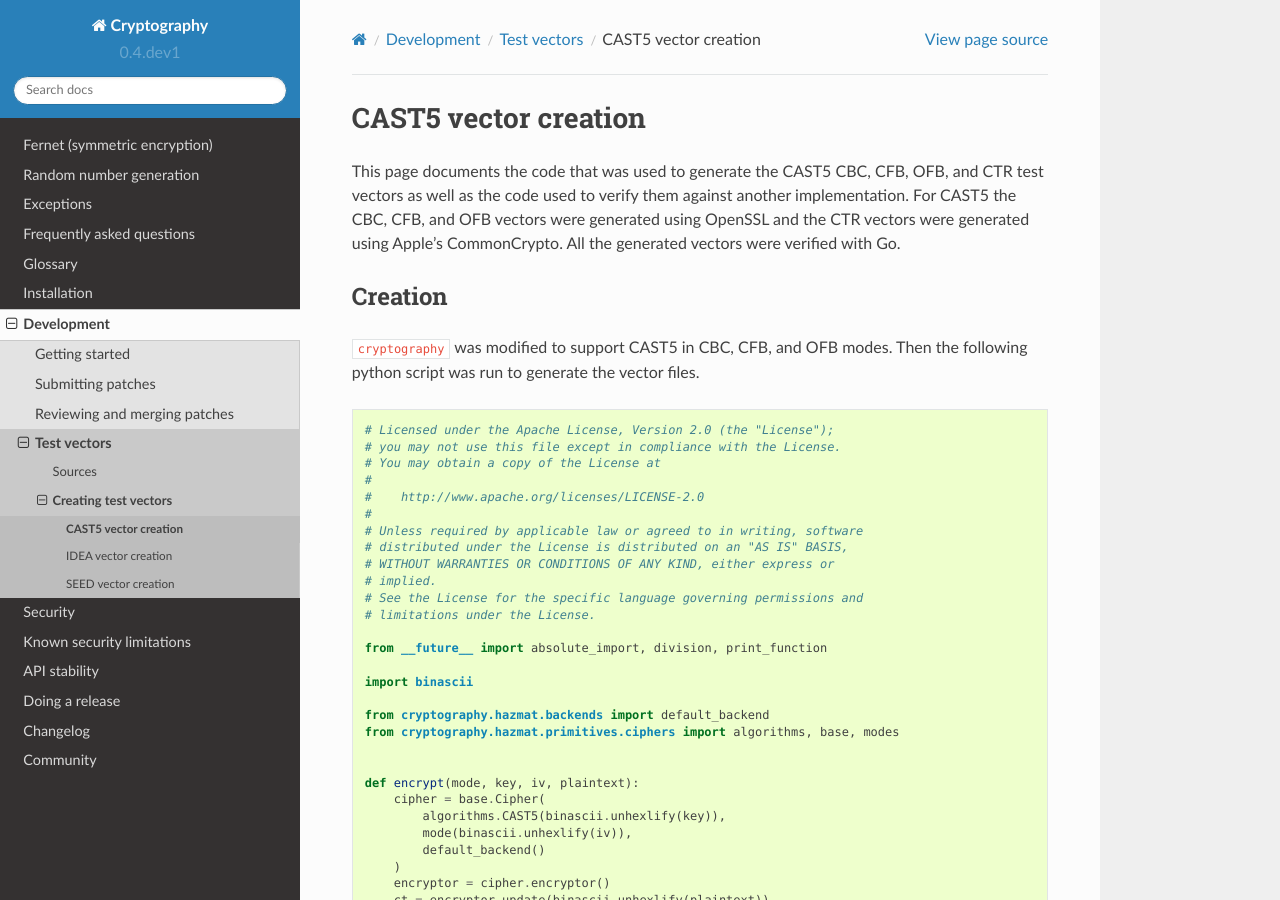
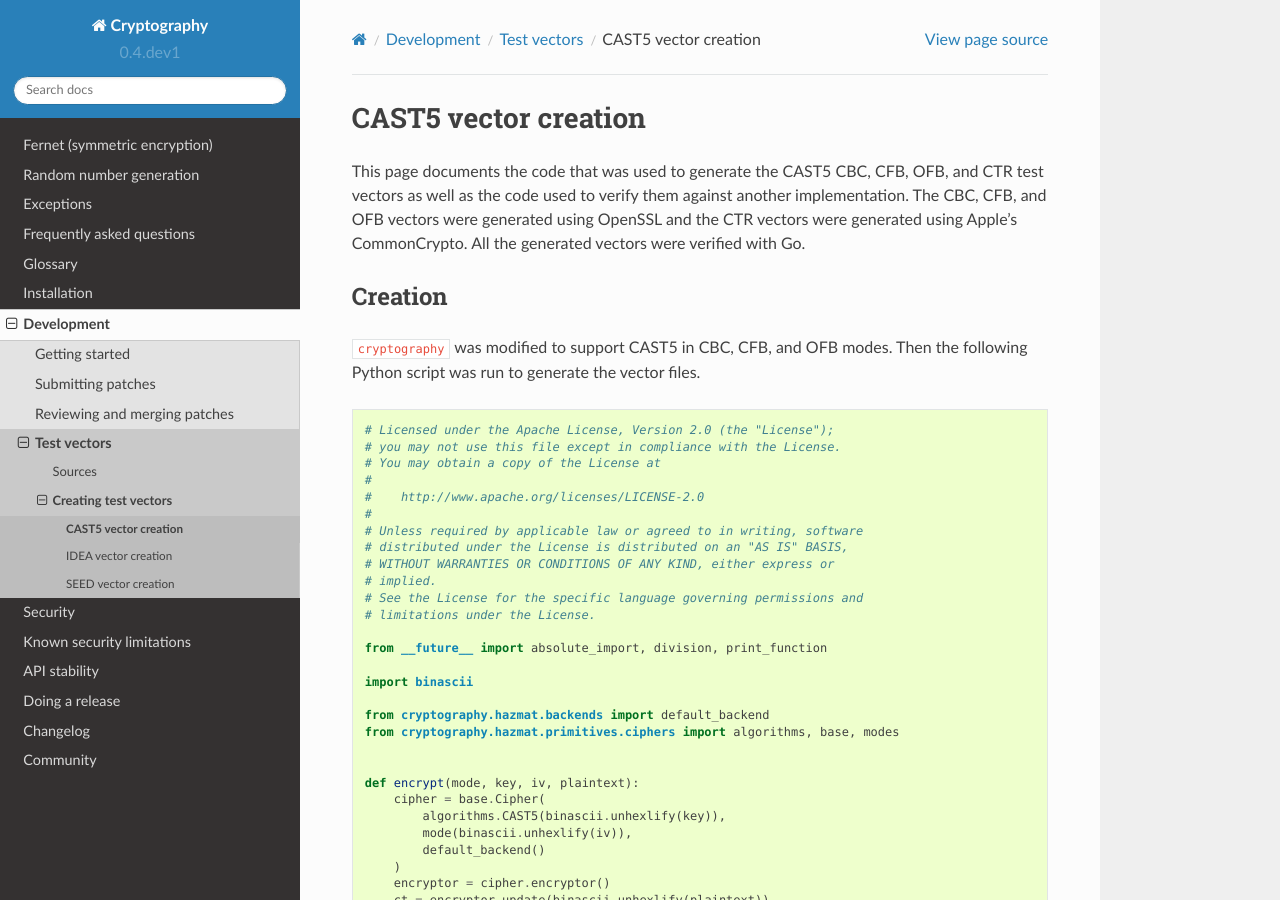
Before and after one commit to WebKing0121/cryptography, a Sphinx documentation site: the page built from docs/development/custom-vectors/cast5.rst, in a window 1280 px wide and 900 px high. Built offline with Sphinx 7.4.7 and the Read the Docs theme 2.0.0, drawn with Linux system fonts in a browser that asks for light colours; pages that are not in the unit, such as notebooks, are missing from menus; some of the changed text lies outside the part shown.

Commit message:
some small doc fixes

```diff
--- a/docs/development/custom-vectors/cast5.rst
+++ b/docs/development/custom-vectors/cast5.rst
@@ -3,15 +3,15 @@ CAST5 vector creation
 
 This page documents the code that was used to generate the CAST5 CBC, CFB, OFB,
 and CTR test vectors as well as the code used to verify them against another
-implementation. For CAST5 the CBC, CFB, and OFB vectors were generated using
-OpenSSL and the CTR vectors were generated using Apple's CommonCrypto. All the
-generated vectors were verified with Go.
+implementation. The CBC, CFB, and OFB vectors were generated using OpenSSL and
+the CTR vectors were generated using Apple's CommonCrypto. All the generated
+vectors were verified with Go.
 
 Creation
 --------
 
 ``cryptography`` was modified to support CAST5 in CBC, CFB, and OFB modes. Then
-the following python script was run to generate the vector files.
+the following Python script was run to generate the vector files.
 
 .. literalinclude:: /development/custom-vectors/cast5/generate_cast5.py
 
@@ -21,7 +21,7 @@ Download link: :download:`generate_cast5.py </development/custom-vectors/cast5/g
 Verification
 ------------
 
-The following go code was used to verify the vectors.
+The following Go code was used to verify the vectors.
 
 .. literalinclude:: /development/custom-vectors/cast5/verify_cast5.go
     :language: go
--- a/docs/development/custom-vectors/idea.rst
+++ b/docs/development/custom-vectors/idea.rst
@@ -3,8 +3,8 @@ IDEA vector creation
 
 This page documents the code that was used to generate the IDEA CBC, CFB, and
 OFB test vectors as well as the code used to verify them against another
-implementation. For IDEA the vectors were generated using OpenSSL and verified
-with Go.
+implementation. The vectors were generated using OpenSSL and verified with
+`Botan`_.
 
 Creation
 --------
@@ -20,7 +20,7 @@ Download link: :download:`generate_idea.py </development/custom-vectors/idea/gen
 Verification
 ------------
 
-The following python code was used to verify the vectors using the `Botan`_
+The following Python code was used to verify the vectors using the `Botan`_
 project's Python bindings.
 
 .. literalinclude:: /development/custom-vectors/idea/verify_idea.py
--- a/docs/development/custom-vectors/seed.rst
+++ b/docs/development/custom-vectors/seed.rst
@@ -3,7 +3,7 @@ SEED vector creation
 
 This page documents the code that was used to generate the SEED CFB and OFB
 test vectors as well as the code used to verify them against another
-implementation. For SEED the vectors were generated using OpenSSL and verified
+implementation. The vectors were generated using OpenSSL and verified
 with `Botan`_.
 
 Creation
@@ -20,7 +20,7 @@ Download link: :download:`generate_seed.py </development/custom-vectors/seed/gen
 Verification
 ------------
 
-The following python code was used to verify the vectors using the `Botan`_
+The following Python code was used to verify the vectors using the `Botan`_
 project's Python bindings.
 
 .. literalinclude:: /development/custom-vectors/seed/verify_seed.py
```
